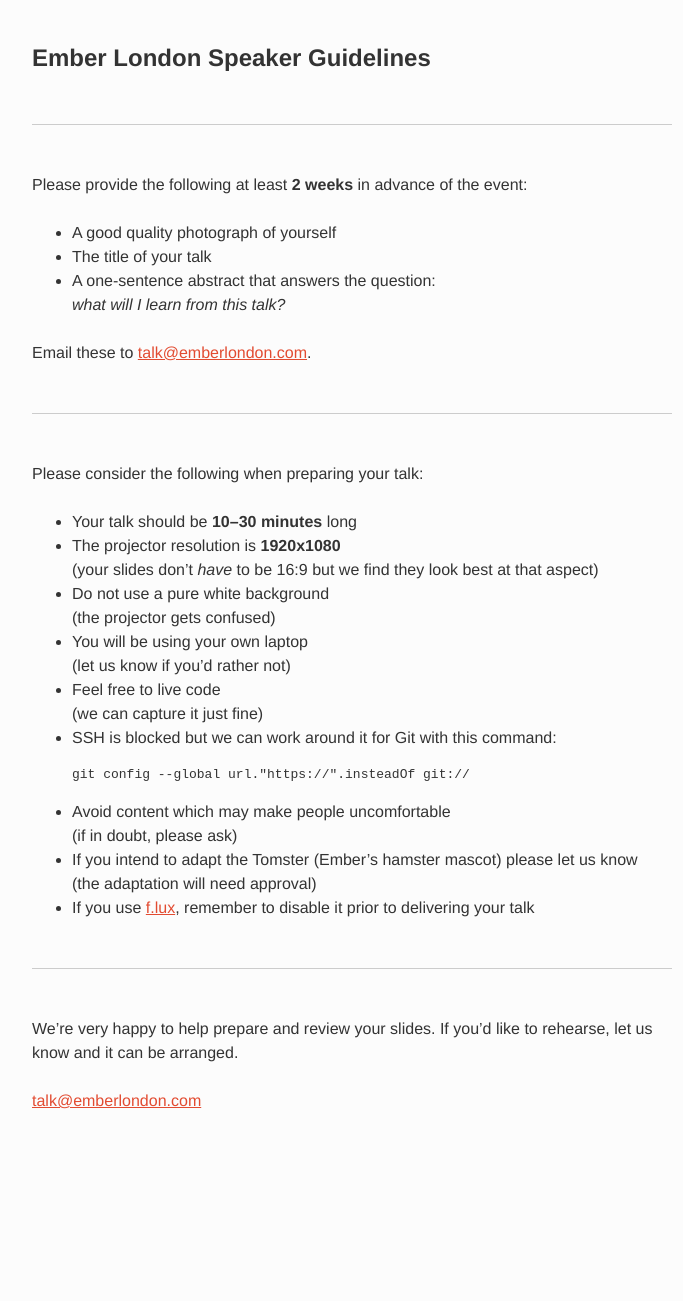
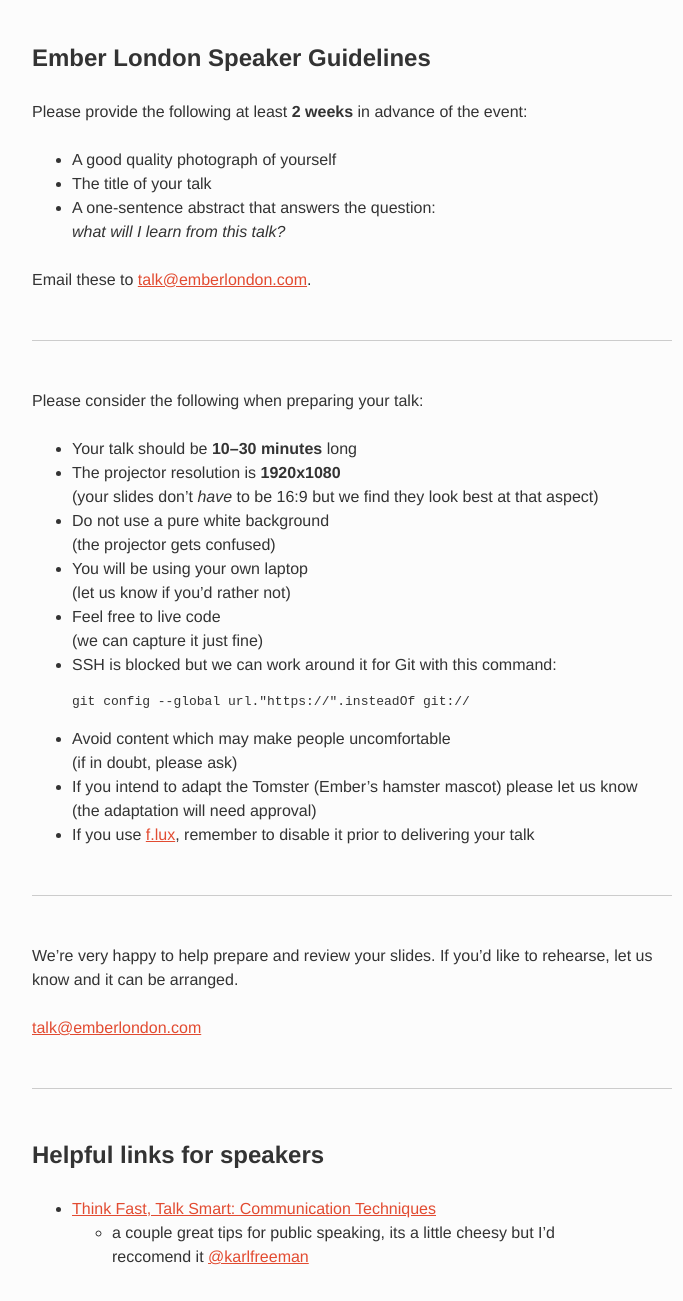
Before and after one commit to emberlondon/emberlondon.github.io, a Jekyll site: the page built from speaker-guidelines.md, in a window 1280 px wide. Shown: the whole page, without its empty margins (288-971 px from the left). Built offline with Jekyll 4.4.1, drawn with Linux system fonts in a browser that asks for light colours; nearby versions of some CDN libraries; before the commit the page ends 1153 px from its top, so only the background shows below that.

Commit message:
Shall we create a section with helpful links?
I'm sure there's plenty more out there :)

```diff
--- a/speaker-guidelines.md
+++ b/speaker-guidelines.md
@@ -4,8 +4,6 @@ title: Speaker Guidelines
 ---
 
 # Ember London Speaker Guidelines
-
----
 
 Please provide the following at least **2 weeks** in advance of the event:
 
@@ -45,3 +43,10 @@ Please consider the following when preparing your talk:
 We’re very happy to help prepare and review your slides. If you’d like to rehearse, let us know and it can be arranged.
 
 [talk@emberlondon.com](mailto:talk@emberlondon.com)
+
+---
+
+### Helpful links for speakers
+
+- [Think Fast, Talk Smart: Communication Techniques](https://www.youtube.com/watch?v=HAnw168huqA)
+  - a couple great tips for public speaking, its a little cheesy but I'd reccomend it [@karlfreeman](https://github.com/karlfreeman)
```
